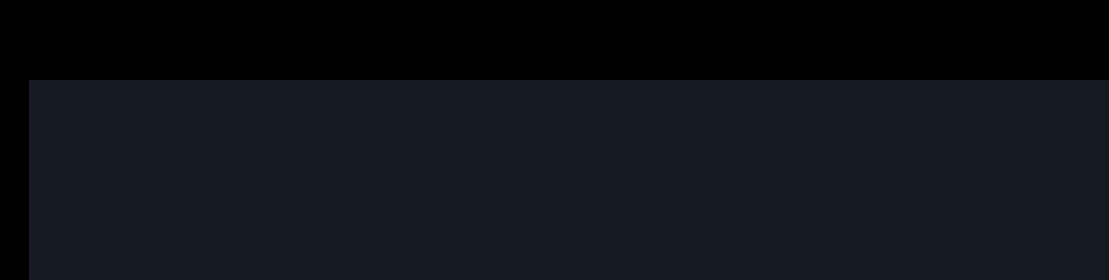
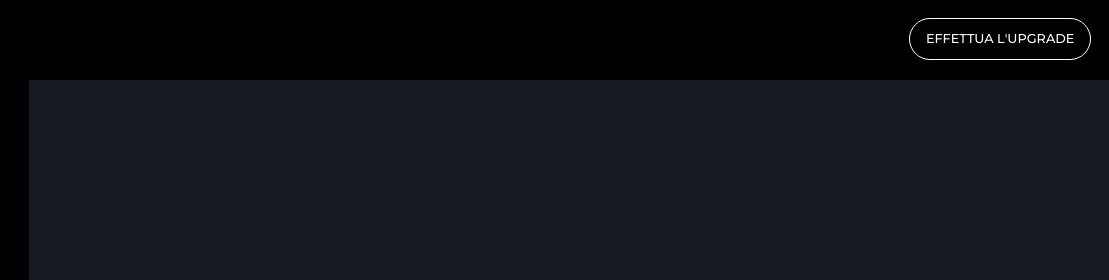
Before and after one commit to mirkosorrentino/html-css-spotifyweb, a plain HTML site: page index.html in a window 1280 px wide. Shown: the top 280 px of the page, 171-1280 px from the left. Drawn offline with Linux system fonts and the light colour scheme.

Commit message:
Add: header for desktop

```diff
--- a/css/style.css
+++ b/css/style.css
@@ -122,9 +122,22 @@ main {
 }
 /* header */
 .header {
+    text-align: end;
     height: 80px;
     width: 100%;
     background-color: black;
+    padding: 1.1rem;
+}
+
+.upgrade-button {
+    font-size: 0.8rem;
+    font-weight: 500;
+    text-transform: uppercase;
+    color: white;
+    border: 1px solid white;
+    border-radius: 2rem;
+    padding: 0.8rem 1rem;
+    display: inline-block;
 }
 /* end header*/
 /* content */
--- a/index.html
+++ b/index.html
@@ -54,7 +54,9 @@
             <!-- end sidebar -->
             <main>
                 <!-- header -->
-                <div class="header"></div>
+                <div class="header">
+                    <a href="" class="upgrade-button">Effettua l'upgrade</a>
+                </div>
                 <!-- end header -->
 
                 <!-- content -->
```
